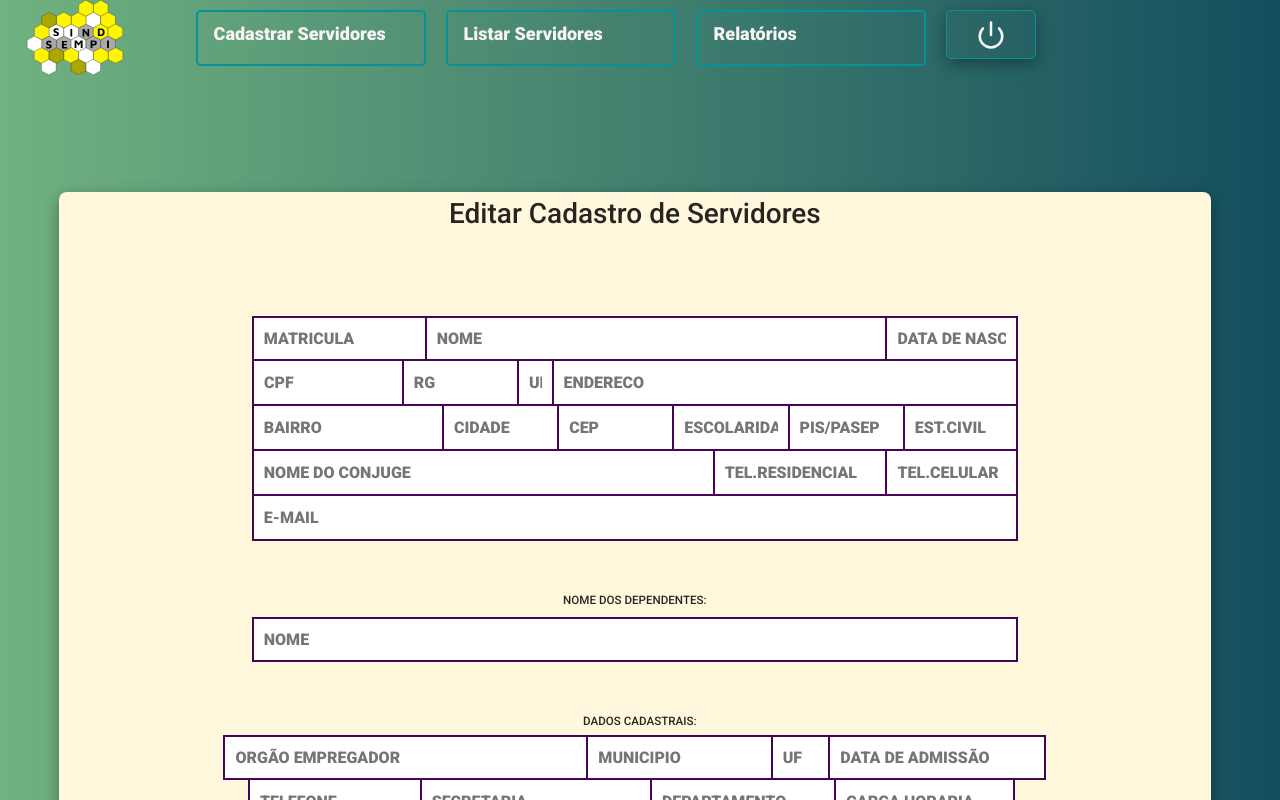
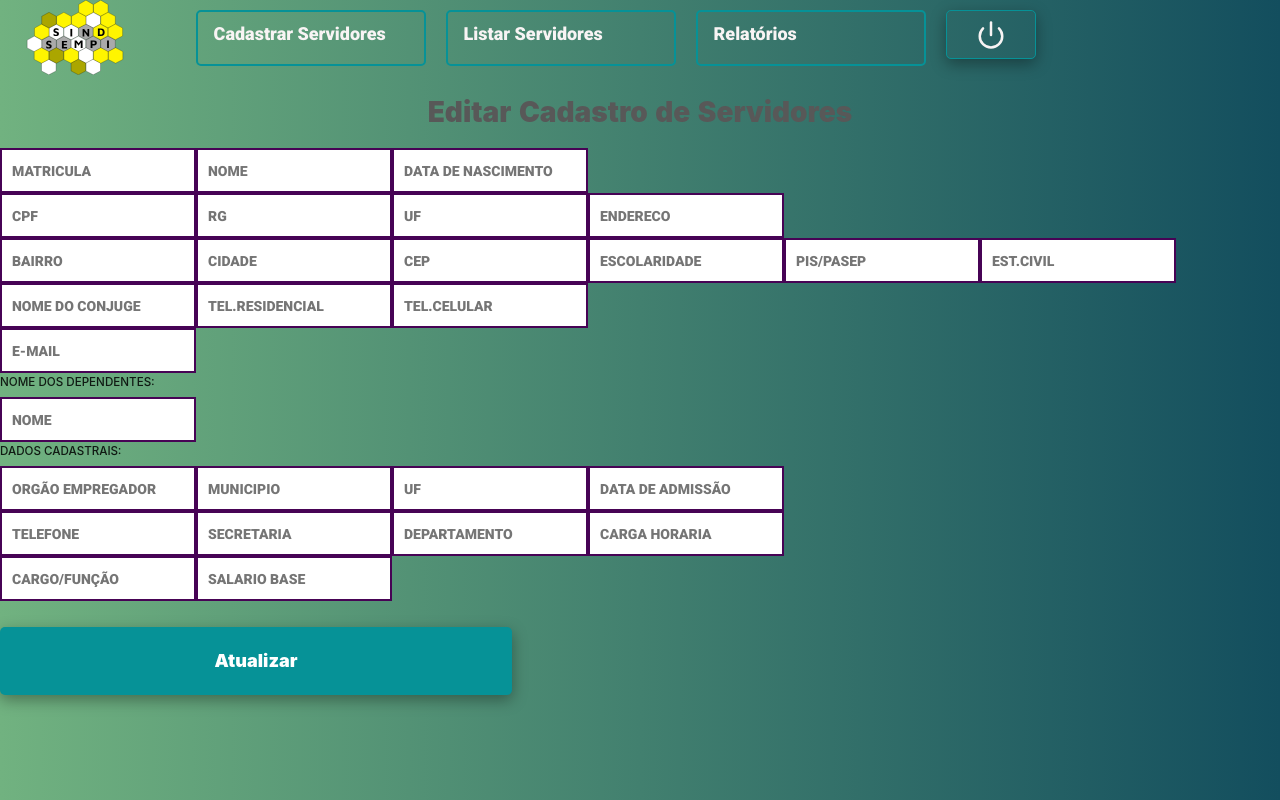
Before and after one commit to HEINRICK7/sind_sempi-app, a React (Create React App) app: page /edit_servidor/1 in a window 1280 px wide. Shown: the top 800 px of the page. Built offline with nearby package versions, Linux system fonts and the light colour scheme; no server answers; sample sign-in values are in the browser's storage.

Commit message:
modified styles css

```diff
--- a/src/components/PdfViewer/styles.css
+++ b/src/components/PdfViewer/styles.css
@@ -1,9 +1,10 @@
-.container_pdfViewer{
-    padding: 30px;
-    width: 90%;
-    height: auto;
-    margin: 50px auto;
-    background: peru;
+container_pdfViewer{
+    padding: 10px;
+    margin: 20px auto auto -50px;
+    background: cornsilk;
+    width: 100%;
+    border-radius: 8px;
+    box-shadow: rgba(0, 0, 0, 0.35) 0px 5px 15px;
 
 }
 .formulario_servidor_pdf {
--- a/src/pages/Cad_Servidor/styles.css
+++ b/src/pages/Cad_Servidor/styles.css
@@ -2,7 +2,7 @@
 
 .container_cad_servidor {
     padding: 10px;
-    margin: 8% 2% 10% 4.6%;
+    margin: 2% 2% 10% 4.6%;
     background: cornsilk;
     width: 90%;
     border-radius: 8px;
--- a/src/pages/Edit_Servidor/styles.css
+++ b/src/pages/Edit_Servidor/styles.css
@@ -1,196 +1,19 @@
 @import '../../global.css';
-
-.formulario_servidor_edit_servidor  {
-    font-family: Roboto;
+h1 {
+    font-size: 28px;
+    font-weight: 900;
+    color: rgb(88, 88, 88);
     text-align: center;
-    color:rgb(36, 2, 68);
-}
-.formulario_servidor_edit_servidor input {
-    color:rgb(129, 127, 131);
-    font-weight: 900;
-
-    font-family: Roboto;
-    font-size: 16px;
-}
-.input_md3 {
-    margin-top: 80px;
-    display: flex;
-    flex-grow: 3;
-    justify-content:center;
-}
-
-.input_left {
-    border-right: 0;
-    width: 15%;
-}
-.input_rigth {
-    width: 11.5%;
-}
-.input_center {
-    border-right: 0;
-    width: 40%;
-}
-
-.input_cpf {
-    border-top: 0;
-    border-right: 0;
-    width: 13%;
-}
-.input_rg {
-    border-top: 0;
-    border-right: 0;
-    width: 10%;
-}
-.input_uf {
-    border-top: 0;
-    border-right: 0;
-    width: 3%;
-}
-.input_endereco {
-    border-top: 0;
-    width: 40.47%;
-}
-
-.input_bairro {
-    border-top: 0;
-    border-right: 0;
-    width: 16.5%;
-}
-.input_cidade {
-    border-top: 0;
-    border-right: 0;
-    width: 10%;
-}
-.input_cep {
-    border-top: 0;
-    border-right: 0;
-    width: 10%;
-}
-.input_escolaridade {
-    border-top: 0;
-    border-right: 0;
-    width: 10%;
-}
-.input_pisPasep {
-    border-top: 0;
-    border-right: 0;
-    width: 10%;
-}
-.input_estCivil {
-    border-top: 0;
-    width: 10%;
-}
-
-.input_nomeConjuge {
-    border-top: 0;
-    border-right: 0;
-    width: 40%;
-}
-.input_telResidencial {
-    border-top: 0;
-    border-right: 0;
-    width: 15%;
-}
-.input_telCelular {
-    border-top: 0;
-    width: 11.5%;
-}
-.input_email {
-    border-top: 0;
-    width: 66.5%;
 }
 input {
   padding: 10px;
   height: 45px;
   border: 2px solid rgb(71, 3, 85);
-}
-.dependentes {
-    display: block;
-    width: 100%;
-
-}
-.dependentes h5 {
-    padding-bottom: 5px;
-    margin: 50px 0 0 0;
-}
-.dependentes input {
-    margin: 2px 0 0 0;
-    width: 66.5%;
+  color: #7c7a7a;
+  font-weight: 800;
+  font-family: 'Roboto';
 }
 
-.orgao_empregador {
-    border-right: 0;
-    width: 31.5%;
-}
-.municipio {
-    border-right: 0;
-    width: 16%;
-}
-.uf {
-    border-right: 0;
-    width: 5%;
-}
-.dados_cadastrais h5 {
-    margin: 50px 0 0 10px;
-    padding-bottom: 5px;
-}
-.input_telefone {
-    margin-left: -7px;
-    border-top: 0;
-    border-right: 0;
-    width: 14.9%;
-}
-.input_secretaria {
-    border-top: 0;
-    border-right: 0;
-    width: 20%;
-}
-.input_departamento {
-    border-top: 0;
-    border-right: 0;
-    width: 16%;
-}
-.input_carga_horaria {
-    border-top: 0;
-    width: 15.664%;
-}
-.input_cargo_funcao {
-    margin-left: -7px;
-    border-top: 0;
-    border-right: 0;
-    width: 49.3%;
-}
-.input_salario_base {
-    border-top: 0;
-    width: 17.2634%;
-}
-
-.button_salvar button {
-    margin: 2% 0 0  0;
-    padding: 20px;
-    width: 40%;
-    background: rgb(6, 146, 151);
-    border-radius: 5px;
-    cursor: pointer;
-    box-shadow: rgba(0, 0, 0, 0.35) 0px 5px 15px;
-
-    font-size: 18px;
-    color: #FFFF;
-    font-weight: 900;
-}
-.button_salvar button:hover {
-
-    background: rgb(3, 118, 122);
-
-}
-.container_edit_servidor{
-    margin: 8% 2% auto 4.6%;
-    background: cornsilk;
-    width: 90%;
-    height: 100vh;
-    border-radius: 8px;
-    box-shadow: rgba(0, 0, 0, 0.35) 0px 5px 15px;
-}
 @media (max-width: 576px) {
     .formulario_servidor_edit_servidor  {
         width: 100%;
```
